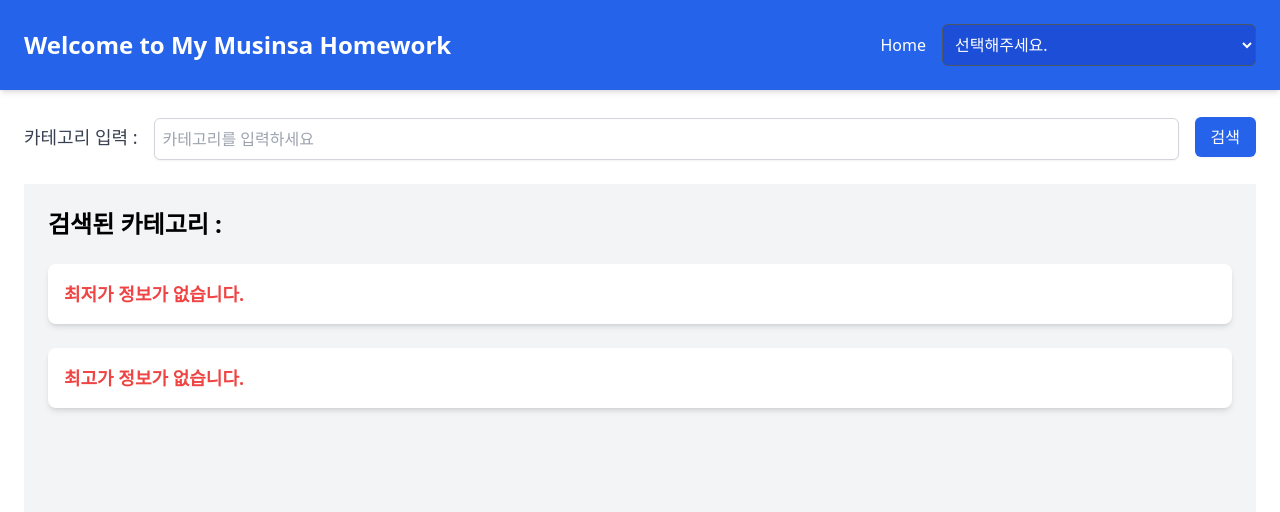
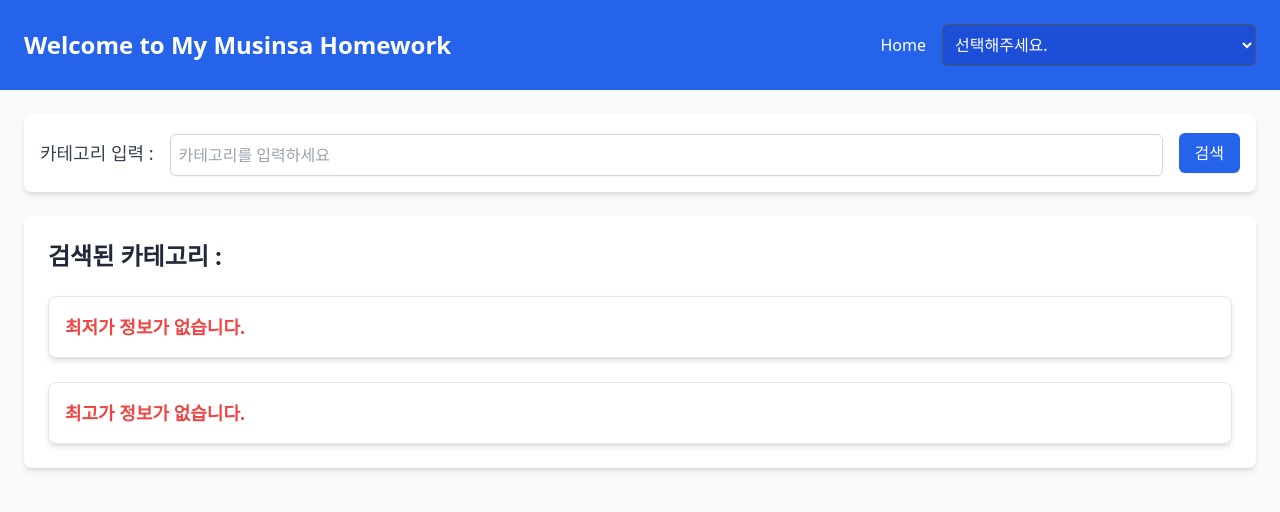
Before and after one commit to yoonxjoong/musinsa-homework, a Vue app in the folder fo-homework/: page /lowest-and-highest-price-by-brand in a window 1280 px wide. Shown: the top 512 px of the page. Built offline with nearby package versions, Linux system fonts and the light colour scheme.

Commit message:
feat: FO 화면 수정
- 화면별 총액 금액 section 추가
- CSS 수정

```diff
--- a/fo-homework/src/views/LowestAndHighestPriceByBrand.vue
+++ b/fo-homework/src/views/LowestAndHighestPriceByBrand.vue
@@ -6,7 +6,6 @@ const categoryName = ref('');
 const resultCategoryNm = ref('');
 const lowestPriceCommodity = ref(null);
 const highestPriceCommodity = ref(null);
-
 
 // 데이터 fetch 함수
 const fetchData = async (category) => {
@@ -36,9 +35,9 @@ const handleButtonClick = () => {
 </script>
 
 <template>
-  <div class="relative min-h-screen p-6">
+  <div class="min-h-screen p-6 bg-gray-50">
     <!-- 카테고리 입력 필드와 버튼 -->
-    <div class="flex items-center mb-6 space-x-4">
+    <div class="flex items-center mb-6 space-x-4 bg-white p-4 rounded-lg shadow-md">
       <label for="category" class="block text-lg font-medium text-gray-700">카테고리 입력 :</label>
 
       <div class="flex-1">
@@ -47,7 +46,7 @@ const handleButtonClick = () => {
             v-model="categoryName"
             type="text"
             placeholder="카테고리를 입력하세요"
-            class="mt-1 p-2 border border-gray-300 rounded-md shadow-sm w-full"
+            class="mt-1 p-2 border border-gray-300 rounded-md shadow-sm w-full focus:border-blue-500 focus:ring-1 focus:ring-blue-500"
         />
       </div>
       <button
@@ -58,31 +57,31 @@ const handleButtonClick = () => {
       </button>
     </div>
 
-    <div class="p-6 bg-gray-100 min-h-screen">
+    <div class="bg-white p-6 rounded-lg shadow-md">
       <!-- 카테고리 제목 -->
       <div class="mb-6">
-        <h1 class="text-2xl font-bold mb-2">검색된 카테고리 : {{ resultCategoryNm }}</h1>
+        <h1 class="text-2xl font-bold mb-2 text-gray-800">검색된 카테고리 : {{ resultCategoryNm }}</h1>
       </div>
 
       <!-- 최저가 정보 -->
-      <div v-if="lowestPriceCommodity" class="mb-6 bg-white p-4 rounded-lg shadow-md">
-        <h2 class="text-xl font-semibold mb-2">최저가 : {{lowestPriceCommodity.price}}</h2>
+      <div v-if="lowestPriceCommodity" class="mb-6 bg-blue-50 p-4 rounded-lg shadow-md border border-blue-200">
+        <h2 class="text-xl font-semibold mb-2 text-blue-700">최저가 : {{lowestPriceCommodity.price.toLocaleString('ko-KR')}}</h2>
         <ul>
-          <li class="font-medium">브랜드 : {{lowestPriceCommodity.brandNm}}</li>
+          <li class="font-medium text-gray-700">브랜드 : {{lowestPriceCommodity.brandNm}}</li>
         </ul>
       </div>
-      <div v-else class="mb-6 bg-white p-4 rounded-lg shadow-md">
+      <div v-else class="mb-6 bg-white p-4 rounded-lg shadow-md border border-gray-200">
         <p class="text-lg font-semibold text-red-500">최저가 정보가 없습니다.</p>
       </div>
 
       <!-- 최고가 정보 -->
-      <div v-if="highestPriceCommodity" class="bg-white p-4 rounded-lg shadow-md">
-        <h2 class="text-xl font-semibold mb-2">최고가 : {{highestPriceCommodity.price}}</h2>
+      <div v-if="highestPriceCommodity" class="bg-red-50 p-4 rounded-lg shadow-md border border-red-200">
+        <h2 class="text-xl font-semibold mb-2 text-red-700">최고가 : {{highestPriceCommodity.price.toLocaleString('ko-KR')}}</h2>
         <ul>
-          <li class="font-medium">브랜드 : {{highestPriceCommodity.brandNm}}</li>
+          <li class="font-medium text-gray-700">브랜드 : {{highestPriceCommodity.brandNm}}</li>
         </ul>
       </div>
-      <div v-else class="bg-white p-4 rounded-lg shadow-md">
+      <div v-else class="bg-white p-4 rounded-lg shadow-md border border-gray-200">
         <p class="text-lg font-semibold text-red-500">최고가 정보가 없습니다.</p>
       </div>
     </div>
--- a/fo-homework/src/views/LowestPriceByCategory.vue
+++ b/fo-homework/src/views/LowestPriceByCategory.vue
@@ -2,6 +2,7 @@
 import { ref, onMounted } from 'vue';
 import axiosInstance from '../axios.js'; // axios 설정 파일을 가져옵니다.
 import CommodityComponent from "../components/CommodityComponent.vue";
+import CommodityComponent2 from "../components/CommodityComponent2.vue";
 
 const rows = ref([]); // rows 데이터를 관리하는 ref
 const sumPrice = ref();
@@ -17,7 +18,20 @@ onMounted(async () => {
 </script>
 
 <template>
-  <CommodityComponent :rows="rows" />
+  <div class="p-6 bg-gray-50 min-h-screen">
+    <!-- Sum Price Display -->
+    <section class="bg-white p-6 rounded-lg shadow-md mb-8">
+      <h2 class="text-xl font-semibold text-gray-800 mb-4">총액</h2>
+      <div class="mt-4 flex items-center justify-between">
+        <span class="font-medium text-green-600 text-xl">{{ sumPrice }} 원</span>
+      </div>
+    </section>
+
+    <section class="bg-white p-6 rounded-lg shadow-md mb-8">
+      <h2 class="text-xl font-semibold text-gray-800 mb-4">상품 리스트</h2>
+      <CommodityComponent :rows="rows" />
+    </section>
+  </div>
 </template>
 
 <style scoped>
--- a/fo-homework/src/views/LowestSumPriceByBrand.vue
+++ b/fo-homework/src/views/LowestSumPriceByBrand.vue
@@ -2,6 +2,7 @@
 import { ref, onMounted } from 'vue';
 import axiosInstance from '../axios.js';
 import CommodityComponent2 from "../components/CommodityComponent2.vue";
+import CommodityComponent from "../components/CommodityComponent.vue";
 
 const rows = ref([]);
 const sumPrice = ref();
@@ -13,15 +14,32 @@ onMounted(async () => {
     rows.value = response.data.data.commodities;
     sumPrice.value = response.data.data.sumPrice.toLocaleString('ko-KR');
     brandNm.value = response.data.data.brandNm;
-    console.log(response)
   } catch (error) {
-    console.error('Error fetching data:', error);
+    alert('서버에서 오류가 발생했습니다. 잠시 후 다시 시도해 주세요.');
   }
 });
 </script>
 
 <template>
-  <CommodityComponent2 :rows="rows" />
+  <div class="p-6 bg-gray-50 min-h-screen">
+    <!-- Sum Price Display -->
+    <section class="bg-white p-6 rounded-lg shadow-md mb-8">
+      <h2 class="text-xl font-semibold text-gray-800 mb-4">최저가 브랜드 총액</h2>
+      <div class="flex items-center justify-between">
+        <span class="text-gray-600 text-lg">브랜드</span>
+        <span class="font-medium text-gray-900">{{ brandNm }}</span>
+      </div>
+      <div class="mt-4 flex items-center justify-between">
+        <span class="text-gray-600 text-lg">총액</span>
+        <span class="font-medium text-green-600 text-xl">{{ sumPrice }} 원</span>
+      </div>
+    </section>
+
+    <section class="bg-white p-6 rounded-lg shadow-md mb-8">
+      <h2 class="text-xl font-semibold text-gray-800 mb-4">상품 리스트</h2>
+      <CommodityComponent2 :rows="rows" />
+    </section>
+  </div>
 </template>
 
 <style scoped>
```
